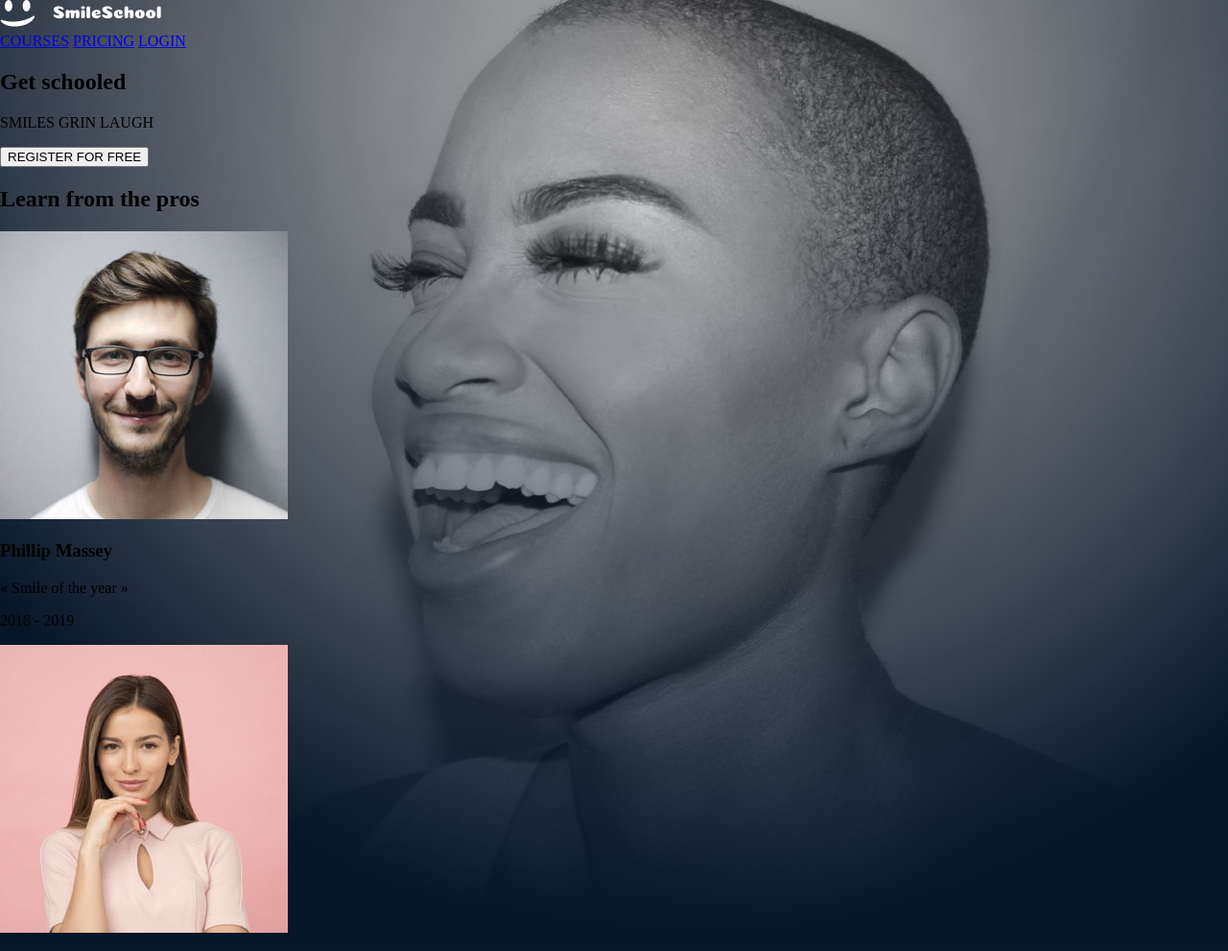
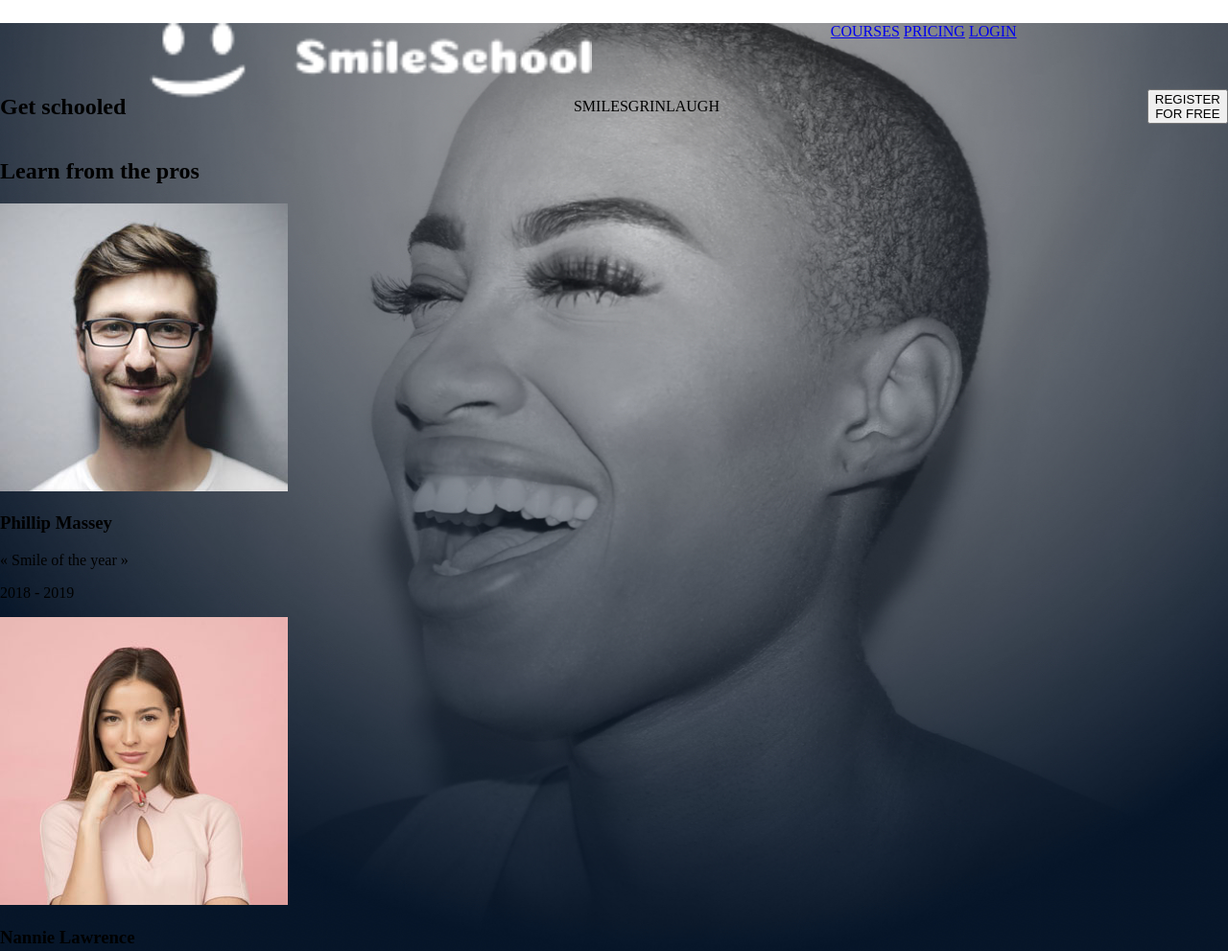
Before and after one commit to ColeBiefrey/atlas-web-development, a plain HTML site: page css_advanced/index.html in a window 1280 px wide. Shown: the top 991 px of the page at 96% size. Drawn offline with Linux system fonts and the light colour scheme.

Commit message:
more header styling, no sizing yet, added more working for rowing and columning

```diff
--- a/css_advanced/index.html
+++ b/css_advanced/index.html
@@ -12,19 +12,21 @@
 </head>
 <body class="body-background">
     <header class="dynams">
-        <div class="header-row">
-            <a href="#" class="header-logo"><img src="./images/logo.png" alt="Smile School Logo"></a>
+        <div class="row header-row">
+            <a href="#" class="column nav-marg"><img src="./images/logo.png" alt="Smile School Logo"></a>
             <nav>
                 <a href="#">COURSES</a>
                 <a href="#">PRICING</a>
                 <a href="#">LOGIN</a>
             </nav>
         </div>
-        <section>
-        <div>
-            <h1>Get schooled</h1>
-            <p>SMILES GRIN LAUGH</p>
-            <button>REGISTER FOR FREE</button>
+        <section class="row header-p">
+        <div class="header-wording">
+            <div class="header-row2">
+                <div class="header-column">
+                <h1 class="motto row">Get schooled</h1>
+                <p class="row taglines"><span>SMILES </span> <span>GRIN</span> <span> LAUGH</span></p>
+                <button class="title-button">REGISTER FOR FREE</button>
         </div>
         <div>
             <h2><span>Learn</span> from the pros</h2>
--- a/css_advanced/styles.css
+++ b/css_advanced/styles.css
@@ -9,3 +9,54 @@ header {
 body {
     margin: auto;
 }
+
+.container {
+    display: flex;
+}
+
+.column {
+    display: flex;
+    flex-direction: column;
+}
+
+.row {
+    display: flex;
+    flex-direction: row;
+    width: 100%;
+}
+
+.header-row {
+    display: flex;
+    justify-content: space-around;
+    width: 90%;
+    height: 30px;
+    margin: 1.5em 2em;
+}
+
+.nav-marg {
+    width: 40%;
+}
+
+.header-p {
+    display: flex;
+    justify-content: center;
+}
+
+.header-wording {
+    display: flex;
+    flex-direction: column;
+    width: 100%;
+}
+
+.header-row2 {
+    display: flex;
+    flex-direction: column;
+    width: 100%;
+    justify-content: center;
+}
+
+.header-column {
+    display: flex;
+    justify-content: flex-start;
+    align-items: center;
+}
```
